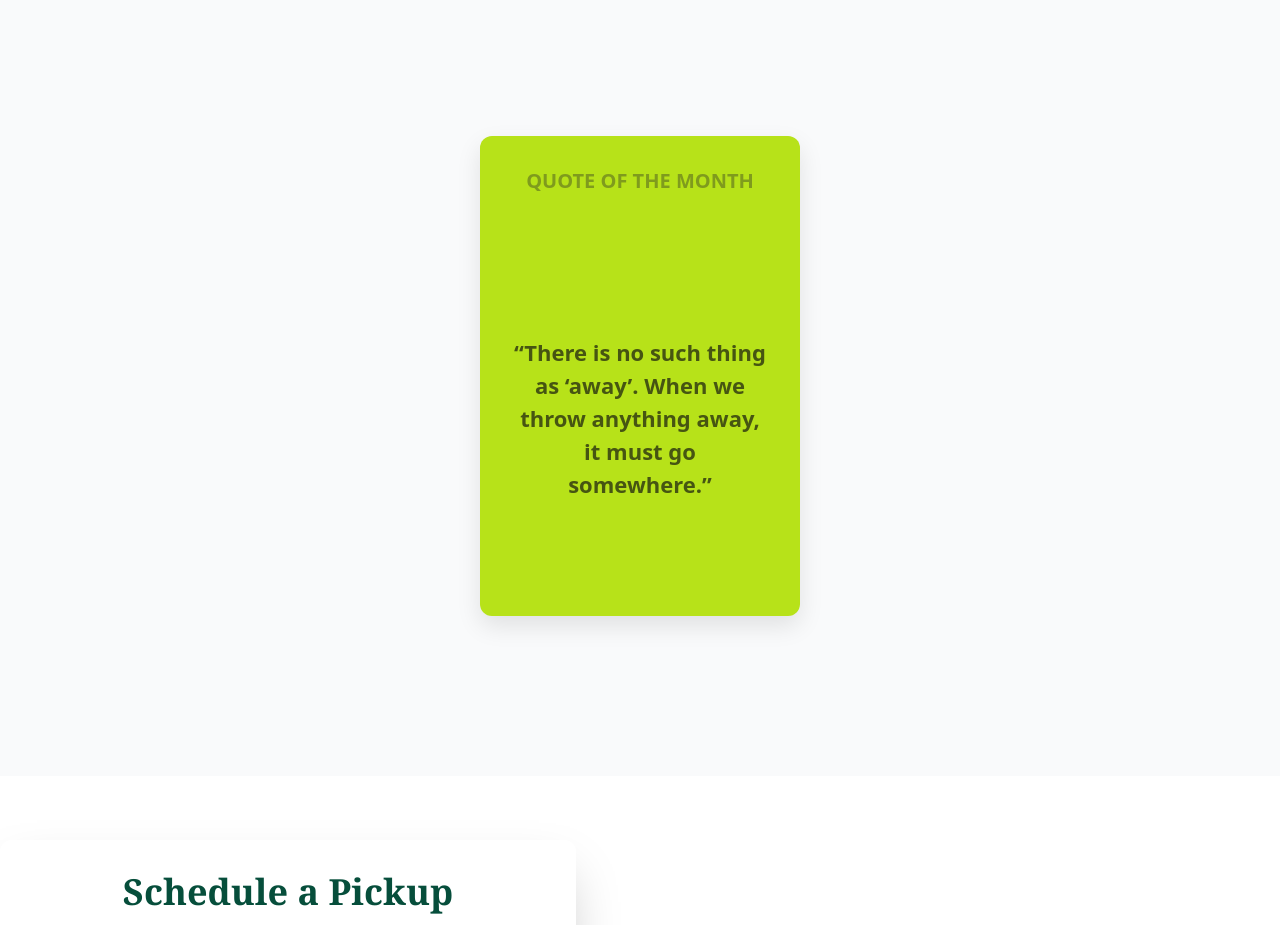
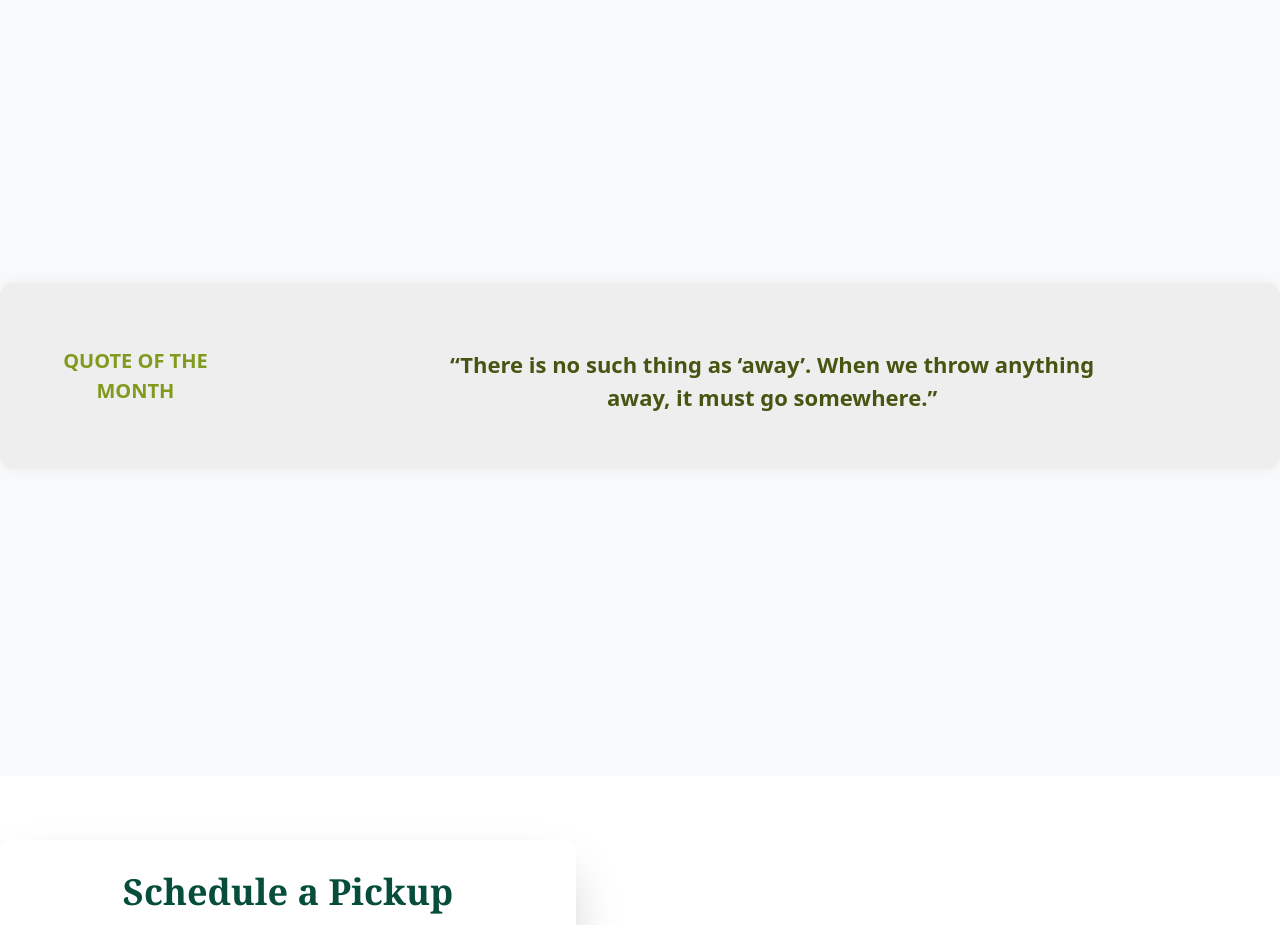
Before and after one commit to Ritender-Singh/MrScrap, a plain HTML site: page index.html in a window 1280 px wide. Shown: the part 920-1845 px from the top of the page. Drawn offline with nearby package versions, Linux system fonts and the light colour scheme.

Commit message:
Update styles.css

```diff
--- a/styles.css
+++ b/styles.css
@@ -114,6 +114,7 @@
 /* BUtton for scehdule */
 
 /* SCEDULE */
+
 @keyframes fade-in {
     from {
       opacity: 0;
@@ -146,3 +147,15 @@
   .animate-fade-in {
     animation: fade-in 0.6s ease-out both;
   }
+  /* SOCIAL MEDIA */
+  .card {
+    width: fit-content;
+    height: fit-content;
+    background-color: rgb(238, 238, 238);
+    display: flex;
+    align-items: center;
+    justify-content: center;
+    padding: 25px 25px;
+    gap: 20px;
+    box-shadow: 0px 0px 20px rgba(0, 0, 0, 0.055);
+  }
```
